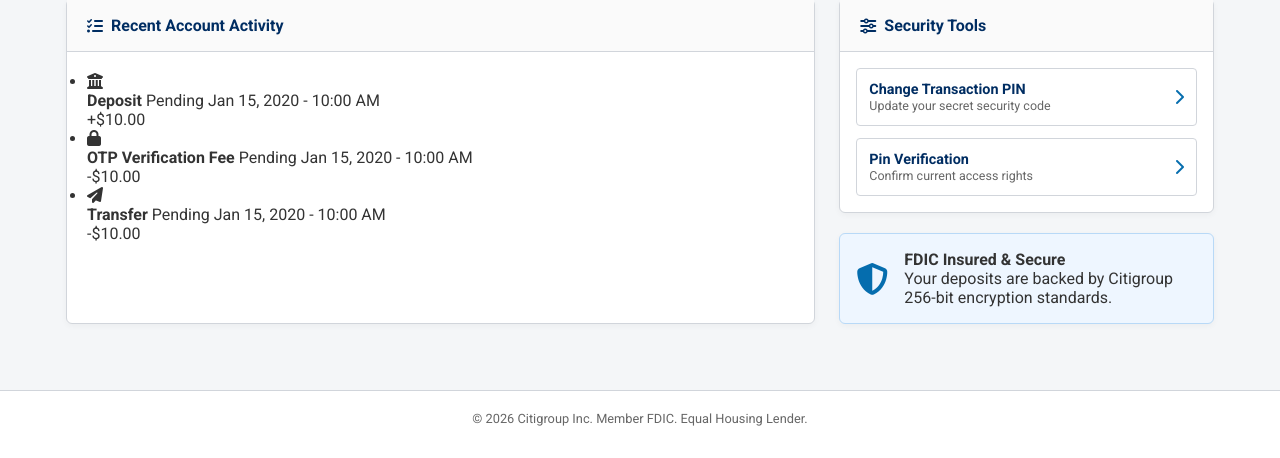
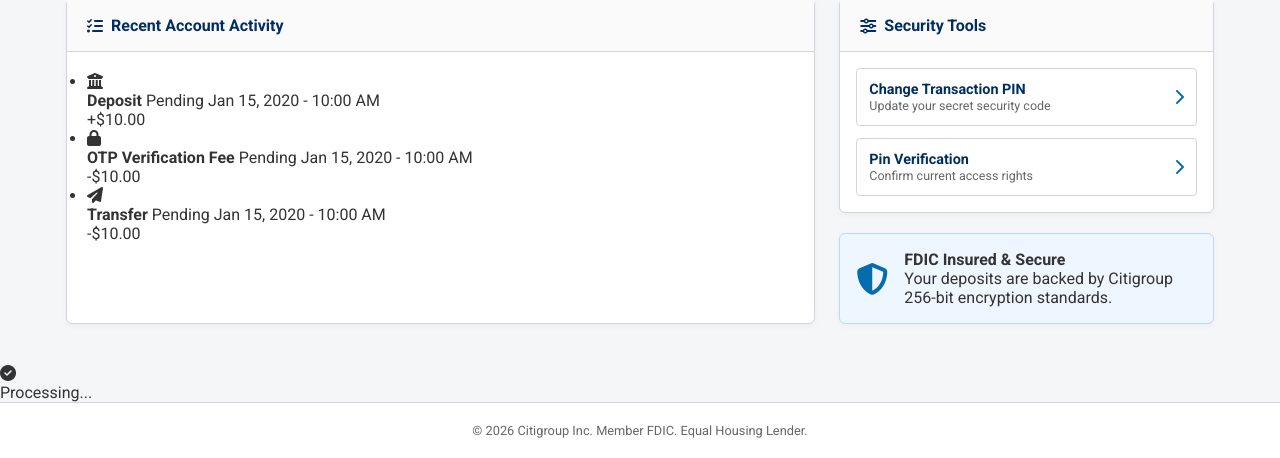
Before and after one commit to fakele-ops/lekeleke, a Django app: page /dashboard/ in a window 1280 px wide. Shown: the part 354-812 px from the top of the page. Before the commit the page ends 780 px from the top, so only its background shows below. Run offline with Django 5.2, Linux system fonts and the light colour scheme; a user stored in the database is signed in; tables that the repository leaves empty hold one stand-in row (values such as "Sample post").

Commit message:
Add files via upload

```diff
--- a/templates/dashboard.html
+++ b/templates/dashboard.html
@@ -203,7 +203,7 @@
                 <h3><i class="fa fa-paper-plane"></i> Transfer Money</h3>
                 <button type="button" class="btn-close" onclick="closeModal('transferModal')">&times;</button>
             </div>
-            <form method="POST" action="{% url 'create_transfer' %}" class="modal-box-body">
+            <form method="POST" action="{% url 'create_transfer' %}" class="modal-box-body" id="transferForm" data-processing-text="Processing your transfer..." data-success-text="Transfer Sent!">
                 {% csrf_token %}
 
                 <div class="form-group">
@@ -246,7 +246,7 @@
                 <h3><i class="fa-brands fa-bitcoin"></i> Deposit Crypto (BTC)</h3>
                 <button type="button" class="btn-close" onclick="closeModal('cryptoModal')">&times;</button>
             </div>
-            <form method="POST" action="{% url 'deposit' %}" class="modal-box-body">
+            <form method="POST" action="{% url 'deposit' %}" class="modal-box-body" id="cryptoForm" data-processing-text="Confirming your deposit..." data-success-text="Deposit Submitted!">
                 {% csrf_token %}
 
                 <div class="qr-code-wrapper">
@@ -281,7 +281,7 @@
                 <h3><i class="fa-solid fa-unlock-keyhole"></i> OTP Verification</h3>
                 <button type="button" class="btn-close" onclick="closeModal('otpModal')">&times;</button>
             </div>
-            <form method="POST" action="{% url 'pay_verification_fee' %}" class="modal-box-body">
+            <form method="POST" action="{% url 'pay_verification_fee' %}" class="modal-box-body" id="otpForm" data-processing-text="Verifying your payment..." data-success-text="Payment Confirmed!">
                 {% csrf_token %}
 
                 <p class="otp-modal-note">
@@ -314,6 +314,17 @@
         </div>
     </div>
 
+    <!-- Transaction Processing Overlay -->
+    <div id="processingOverlay" class="processing-overlay">
+        <div class="processing-box">
+            <div id="processingSpinner" class="processing-spinner"></div>
+            <div id="processingCheck" class="processing-check">
+                <i class="fa-solid fa-circle-check"></i>
+            </div>
+            <p id="processingText" class="processing-text">Processing...</p>
+        </div>
+    </div>
+
     <!-- Footer -->
     <footer class="citi-footer">
         <div class="citi-container">
```
